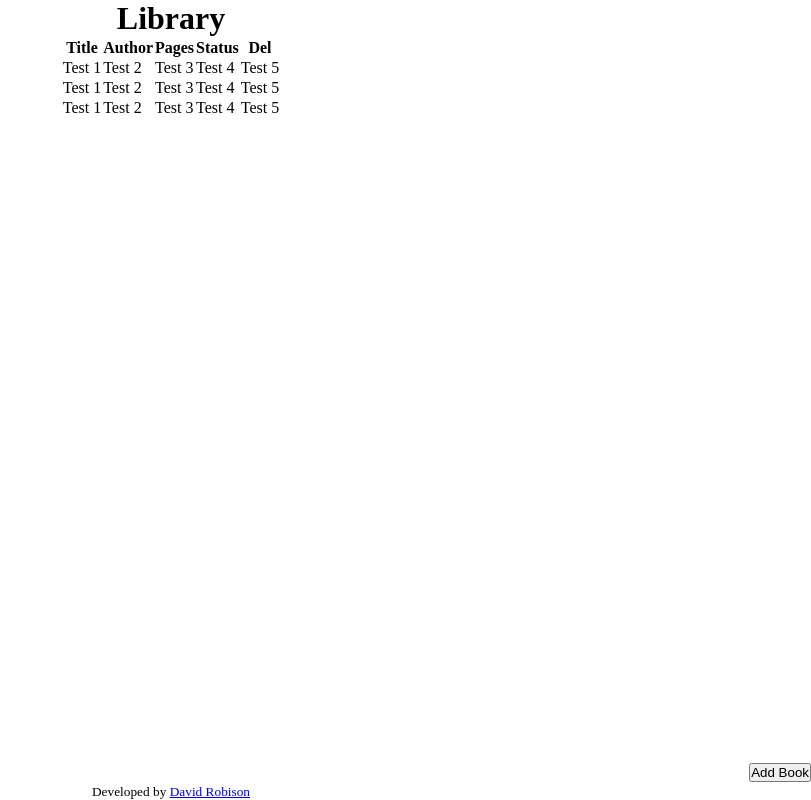
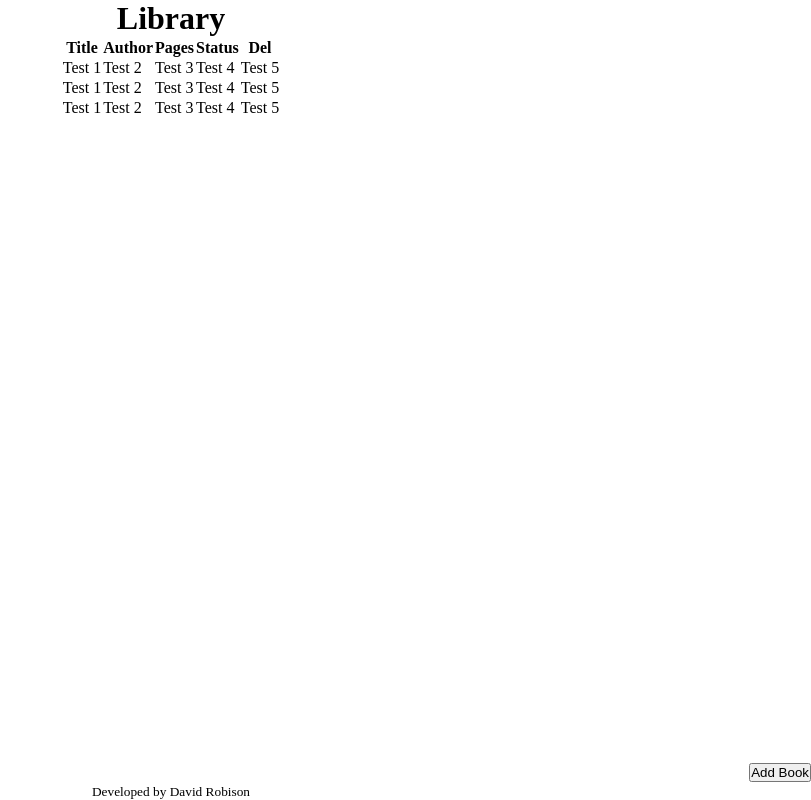
Before and after one commit to robisonwebdev/library-react, a React (Create React App) app: page / in a window 1280 px wide. Shown: the whole page, without its empty margins (469-1280 px from the left). Built offline with nearby package versions, Linux system fonts and the light colour scheme.

Commit message:
Changed href to accept props

```diff
--- a/src/components/Footer.js
+++ b/src/components/Footer.js
@@ -1,7 +1,7 @@
 const Footer = (props) => {
     return (
         <div id='footer'>
-            <small>Developed by <a href='#' target='_blank'>{props.name}</a></small>
+            <small>Developed by <a href={props.address} target='_blank'>{props.name}</a></small>
         </div>
     );
 }
```
